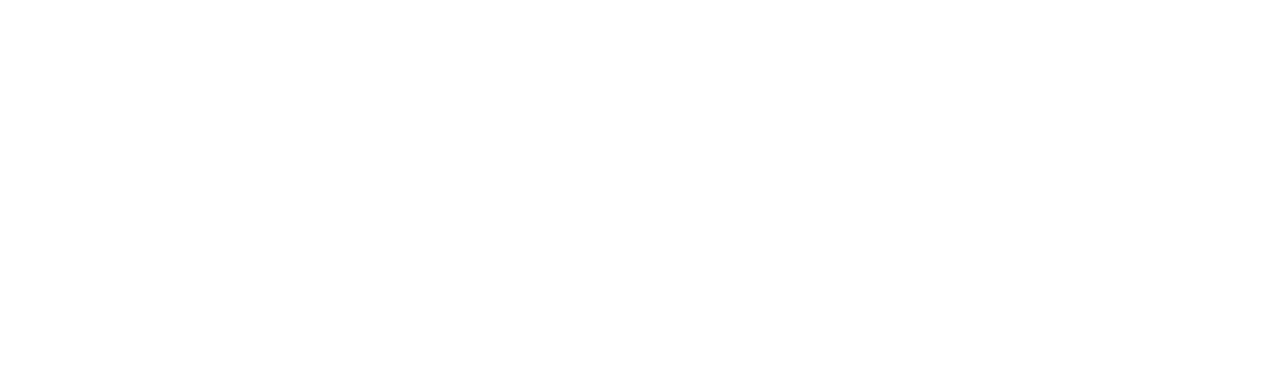
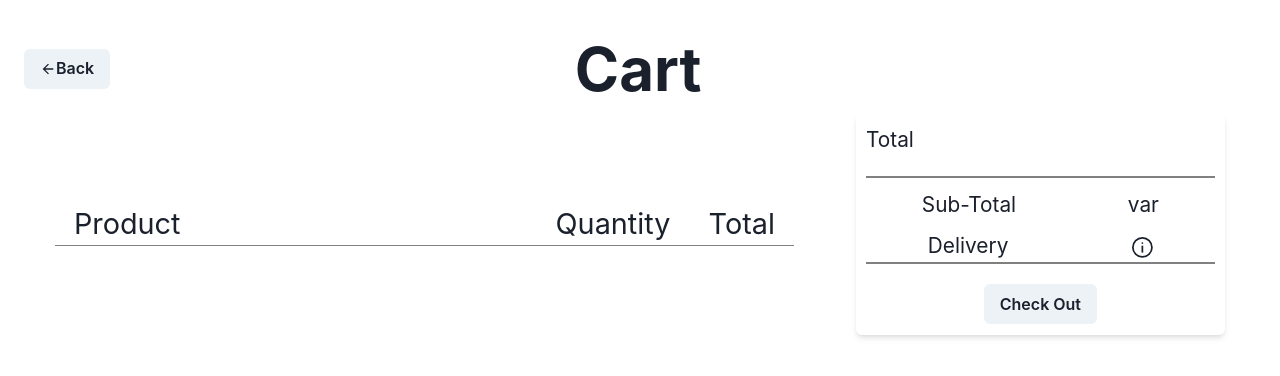
Before and after one commit to Saurav9284/Gem-Garden_Project, a React (Create React App) app in the folder gemgarden/: page / in a window 1280 px wide. Shown: the top 376 px of the page. Built offline with nearby package versions, Linux system fonts and the light colour scheme.

Commit message:
structure

```diff
--- a/gemgarden/package.json
+++ b/gemgarden/package.json
@@ -15,9 +15,9 @@
     "json-server": "^0.17.3",
     "react": "^18.2.0",
     "react-dom": "^18.2.0",
+    "react-icons": "^4.11.0",
     "react-router-dom": "^6.16.0",
     "react-scripts": "5.0.1",
-    "react-icons": "^4.11.0",
     "web-vitals": "^2.1.4"
   },
   "scripts": {
--- a/gemgarden/src/App.js
+++ b/gemgarden/src/App.js
@@ -1,10 +1,11 @@
 import logo from './logo.svg';
 import './App.css';
+import Cart from "./Pages/Cart"
 
 function App() {
   return (
     <div className="App">
-
+      <Cart/>
     </div>
   );
 }
--- a/gemgarden/src/Pages/Cart.jsx
+++ b/gemgarden/src/Pages/Cart.jsx
@@ -0,0 +1,36 @@
+import { Box ,Text,Flex, Button} from "@chakra-ui/react"
+import {ArrowBackIcon,InfoOutlineIcon} from '@chakra-ui/icons'
+export default function Cart(){
+return(
+<Box m={6}  >
+<Flex  align="center" justify="space-between"  w="55%">
+
+<Button> <ArrowBackIcon/> Back</Button>
+<Text  fontSize="6xl" fontWeight="bold">Cart</Text>
+</Flex>
+<Flex align="center" justify="space-around" w="100%">
+<Flex align="center" justify="space-around" w="60%" borderBottom="1px solid grey" fontSize="1.5em" >
+ <Text fontSize="1.2em" w="60%" align="left">Product</Text>
+ <Text fontSize="1.2em">Quantity</Text>
+ <Text fontSize="1.2em">Total</Text>
+</Flex>
+<Box w="30%" boxShadow='md' p='6' rounded='md' bg='white' fontSize="1.3em" px="0.5em" py="0.5em">
+    <Text align="left">Total</Text>
+    <Box my="1em"  borderY="2px solid grey">
+        <Flex  my="0.5em"align="center" justify="space-around" >
+            <Text >Sub-Total</Text>
+            <Text>var</Text>
+        </Flex>
+        <Flex align="center" justify="space-around">
+            <Text>Delivery</Text>
+            <Text><InfoOutlineIcon/></Text>
+        </Flex>
+    </Box>
+    <Button>Check Out</Button>
+
+</Box>
+</Flex>
+
+</Box>
+)
+}
--- a/gemgarden/src/index.js
+++ b/gemgarden/src/index.js
@@ -3,12 +3,16 @@
 import './index.css';
 import App from './App';
 import reportWebVitals from './reportWebVitals';
+import { ChakraProvider } from '@chakra-ui/react'
 
 const root = ReactDOM.createRoot(document.getElementById('root'));
 root.render(
-  <React.StrictMode>
-    <App />
-  </React.StrictMode>
+  <ChakraProvider>
+   <React.StrictMode>
+  <App />
+</React.StrictMode>
+</ChakraProvider>
+
 );
 
 // If you want to start measuring performance in your app, pass a function
```
